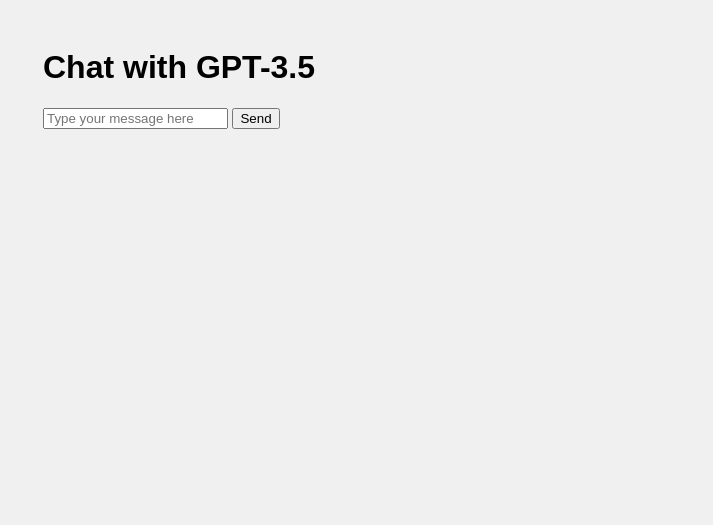
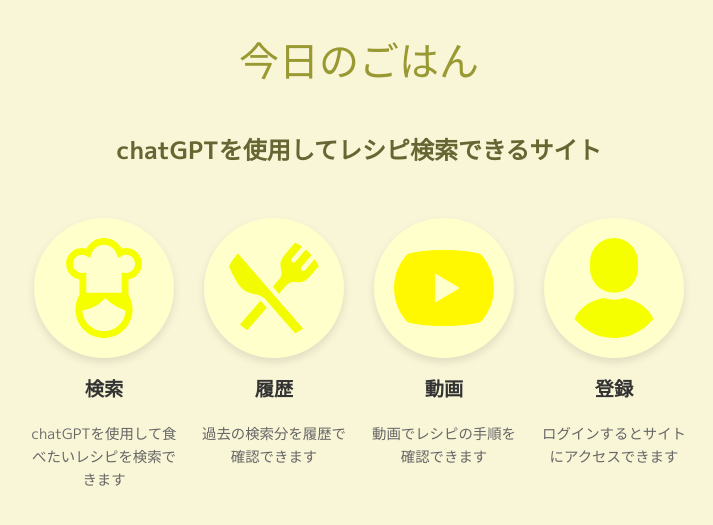
Before and after one commit to ry740/product2-20240909, a Flask app: page / in a window 1280 px wide. Shown: the top 525 px of the page, without its empty margins (281-994 px from the left). Run offline with Flask 3, Linux system fonts and the light colour scheme.

Commit message:
Initial commit

```diff
--- a/app.py
+++ b/app.py
@@ -1,34 +1,149 @@
 import os
-from flask import Flask, render_template, request, jsonify
+from flask import Flask, render_template, request, redirect, url_for, session, jsonify
+from flask_sqlalchemy import SQLAlchemy
+from flask_bcrypt import Bcrypt
+import openai
+import requests
 from dotenv import load_dotenv
-import openai
 
 # 環境変数を読み込む
 load_dotenv()
 
 app = Flask(__name__)
+app.config['SQLALCHEMY_DATABASE_URI'] = 'sqlite:///chatgpt_app.db'
+app.config['SECRET_KEY'] = os.getenv('SECRET_KEY')
+db = SQLAlchemy(app)
+bcrypt = Bcrypt(app)
 
-# 環境変数からAPIキーを設定
+# OpenAI APIキーの設定
 openai.api_key = os.getenv('GPT_API_KEY')
+YOUTUBE_API_KEY = os.getenv('YOUTUBE_API_KEY')
+
+# データベースモデル
+class User(db.Model):
+    id = db.Column(db.Integer, primary_key=True)
+    username = db.Column(db.String(150), unique=True, nullable=False)
+    password = db.Column(db.String(150), nullable=False)
+    chat_histories = db.relationship('ChatHistory', backref='user', lazy=True)
+
+class ChatHistory(db.Model):
+    id = db.Column(db.Integer, primary_key=True)
+    user_id = db.Column(db.Integer, db.ForeignKey('user.id'), nullable=False)
+    message = db.Column(db.Text, nullable=False)
+    response = db.Column(db.Text, nullable=False)
+
+# データベースを初期化する関数
+def initialize_database():
+    with app.app_context():
+        db.create_all()
 
 @app.route('/')
 def home():
+    # ユーザーがログインしているかどうかに関係なくindex.htmlを表示する
     return render_template('index.html')
 
-@app.route('/chat', methods=['POST'])
+@app.route('/register', methods=['GET', 'POST'])
+def register():
+    if request.method == 'POST':
+        username = request.form['username']
+        password = request.form['password']
+        hashed_password = bcrypt.generate_password_hash(password).decode('utf-8')
+
+        if User.query.filter_by(username=username).first():
+            return 'Username already exists!'
+
+        new_user = User(username=username, password=hashed_password)
+        db.session.add(new_user)
+        db.session.commit()
+        return redirect(url_for('login'))
+
+    return render_template('register.html')
+
+@app.route('/login', methods=['GET', 'POST'])
+def login():
+    if request.method == 'POST':
+        username = request.form['username']
+        password = request.form['password']
+
+        # デバッグ出力を追加
+        print(f'Attempting login for user: {username}')
+
+        user = User.query.filter_by(username=username).first()
+
+        # ユーザーが見つかったか確認
+        if user:
+            print(f'User found: {username}')
+            if bcrypt.check_password_hash(user.password, password):
+                session['username'] = username
+                return redirect(url_for('chat'))
+            else:
+                print('Password does not match.')
+        else:
+            print('User not found.')
+
+        return 'Invalid credentials!'
+
+    return render_template('login.html')
+
+@app.route('/logout')
+def logout():
+    session.pop('username', None)
+    return redirect(url_for('home'))
+
+@app.route('/chat', methods=['GET', 'POST'])
 def chat():
-    message = request.json['message']
+    if 'username' not in session:
+        return redirect(url_for('login'))
 
-    try:
-        response = openai.ChatCompletion.create(
-            model="gpt-3.5-turbo",
-            messages=[
-                {"role": "user", "content": message}
-            ]
-        )
-        return jsonify({'response': response['choices'][0]['message']['content'].strip()})
-    except Exception as e:
-        return jsonify({'response': str(e)})
+    if request.method == 'POST':
+        message = request.json['message']
+        user = User.query.filter_by(username=session['username']).first()
+
+        try:
+            response = openai.ChatCompletion.create(
+                model="gpt-3.5-turbo",
+                messages=[{"role": "user", "content": message}]
+            )
+            chat_response = response.choices[0].message['content'].strip()
+
+            new_history = ChatHistory(user_id=user.id, message=message, response=chat_response)
+            db.session.add(new_history)
+            db.session.commit()
+
+            return jsonify({'response': chat_response})
+        except Exception as e:
+            return jsonify({'response': str(e)})
+
+    return render_template('chat.html')
+
+@app.route('/history')
+def history():
+    if 'username' not in session:
+        return redirect(url_for('login'))
+
+    user = User.query.filter_by(username=session['username']).first()
+    histories = ChatHistory.query.filter_by(user_id=user.id).all()
+
+    return render_template('history.html', histories=histories)
+
+@app.route('/search', methods=['GET', 'POST'])
+def search():
+    if request.method == 'POST':
+        query = request.form['query']
+        youtube_url = 'https://www.googleapis.com/youtube/v3/search'
+        params = {
+            'part': 'snippet',
+            'q': query,
+            'type': 'video',
+            'key': YOUTUBE_API_KEY
+        }
+        response = requests.get(youtube_url, params=params)
+        videos = response.json().get('items', [])
+
+        return render_template('search_results.html', videos=videos)
+
+    return render_template('search.html')
 
 if __name__ == '__main__':
+    initialize_database()  # データベース初期化
     app.run(host='0.0.0.0', debug=True)
--- a/static/styles.css
+++ b/static/styles.css
@@ -1,16 +1,65 @@
-/* static/styles.css */
-
 body {
-    font-family: Arial, sans-serif;
-    background-color: #f0f0f0;
+    font-family: "cursive" ;
 }
 
-.chat-container {
-    width: 50%;
-    margin: 0 auto;
-    padding-top: 20px;
+.section {
+    background-color: #fbfdc8;
+    padding: 120px 0;
 }
 
-.message {
-    margin: 10px 0;
+.container {
+    width: 90%;
+    max-width: 1140px;
+    margin: 0 auto;
 }
+.heading {
+    font-size: 40px;
+    font-weight: 500;
+    color: #eeff00;
+    text-shadow: 3px 3px 0 rgb(148, 149, 143);
+    -webkit-text-stroke: 1px #191818;
+    text-align: center;
+    margin-bottom: 14px;
+}
+h2 {
+    text-align: center;
+    font-size: 24px;
+    font-weight: 700;
+    color: #474747;
+    margin-bottom: 48px;
+}
+.row {
+    display: flex;
+    justify-content: space-between;
+}
+.col {
+    width: 23%;
+    text-align: center;
+}
+.box {
+    background-color: #ffffff;
+    border-radius: 100%;
+    width: 173px;
+    height: 173px;
+    margin: 0 auto;
+    display: flex;
+    justify-content: center;
+    align-items: center;
+    margin-bottom: 16px;
+    box-shadow: 0px 0px 16px -6px rgba(0,0,0,0.6);
+
+}
+.icon {
+    width: 80px;
+}
+h3{
+    font-size: 20px;
+    font-weight: 700;
+    color: #000000;
+    margin-bottom: 10px;
+}
+.text {
+    text-align: left;
+    line-height: 1.5;
+    color: #474747;
+}
--- a/templates/index.html
+++ b/templates/index.html
@@ -1,21 +1,70 @@
-<!-- templates/index.html -->
-
 <!DOCTYPE html>
-<html lang="en">
+<html lang="ja">
 <head>
-    <meta charset="UTF-8">
-    <meta name="viewport" content="width=device-width, initial-scale=1.0">
-    <title>Chat with GPT-3.5</title>
-    <link rel="stylesheet" href="{{ url_for('static', filename='styles.css') }}">
+  <meta charset="UTF-8">
+  <meta name="viewport" content="width=device-width, initial-scale=1.0">
+  <title>今日のごはん</title>
+  <link rel="stylesheet" href="{{ url_for('static', filename='css/style.css') }}">
+  <link rel="preconnect" href="https://fonts.googleapis.com">
+  <link rel="preconnect" href="https://fonts.gstatic.com" crossorigin>
+  <link href="https://fonts.googleapis.com/css2?family=M+PLUS+1p:wght@400;500;700&display=swap" rel="stylesheet">
+  <style>
+    body { background-color: #f9f5d7; font-family: 'M PLUS 1p', sans-serif; }
+    .heading { text-align: center; font-size: 2.5rem; color: #999933; margin-top: 30px; }
+    h2 { text-align: center; color: #666633; font-size: 1.5rem; }
+    .container { display: flex; justify-content: center; gap: 20px; margin-top: 50px; }
+    .col { text-align: center; width: 150px; }
+    .col img { background-color: #ffffcc; border-radius: 50%; padding: 20px; width: 100px; height: 100px; box-shadow: 0px 4px 8px rgba(0, 0, 0, 0.1); }
+    h3 { font-size: 1.2rem; color: #333333; margin-top: 10px; }
+    p { font-size: 0.9rem; color: #666666; }
+  </style>
 </head>
 <body>
-    <div class="chat-container">
-        <h1>Chat with GPT-3.5</h1>
-        <div id="chat-box"></div>
-        <input type="text" id="user-input" placeholder="Type your message here" />
-        <button onclick="sendMessage()">Send</button>
+  <header></header>
+  <main>
+    <div class="section">
+      <p class="heading">今日のごはん</p>
+      <h2>chatGPTを使用してレシピ検索できるサイト</h2>
+      <div class="container">
+        <div class="col">
+          <div class="box">
+            <a href="{{ url_for('chat') }}">
+              <img src="{{ url_for('static', filename='images/icon1.svg') }}" class="icon" alt="検索アイコン">
+            </a>
+          </div>
+          <h3>検索</h3>
+          <p class="text">chatGPTを使用して食べたいレシピを検索できます</p>
+        </div>
+        <div class="col">
+          <div class="box">
+            <a href="{{ url_for('history') }}">
+              <img src="{{ url_for('static', filename='images/icon2.svg') }}" class="icon" alt="履歴アイコン">
+            </a>
+          </div>
+          <h3>履歴</h3>
+          <p class="text">過去の検索分を履歴で確認できます</p>
+        </div>
+        <div class="col">
+          <div class="box">
+            <a href="{{ url_for('register') }}">
+              <img src="{{ url_for('static', filename='images/icon3.svg') }}" class="icon" alt="動画アイコン">
+            </a>
+          </div>
+          <h3>動画</h3>
+          <p class="text">動画でレシピの手順を確認できます</p>
+        </div>
+        <div class="col">
+          <div class="box">
+            <a href="{{ url_for('login') }}">
+              <img src="{{ url_for('static', filename='images/icon4.svg') }}" class="icon" alt="登録アイコン">
+            </a>
+          </div>
+          <h3>登録</h3>
+          <p class="text">ログインするとサイトにアクセスできます</p>
+        </div>
+      </div>
     </div>
-
-    <script src="{{ url_for('static', filename='main.js') }}"></script>
+  </main>
+  <footer></footer>
 </body>
 </html>
```
Also changed, not shown: create_db.py (added, +9 -0 lines), templates/chat.html (added, +51 -0 lines), templates/history.html (added, +27 -0 lines), templates/login.html (added, +23 -0 lines), templates/register.html (added, +22 -0 lines), templates/search.html (added, +21 -0 lines), templates/search_results.html (added, +32 -0 lines), update_password_hashes.py (added, +52 -0 lines), instance/chatapp.db (added), instance/chatgpt_app.db (added), instance/db.sqlite3 (added), instance/users.db (added), static/images/icon1.svg (added), static/images/icon2.svg (added), 2 more files.
